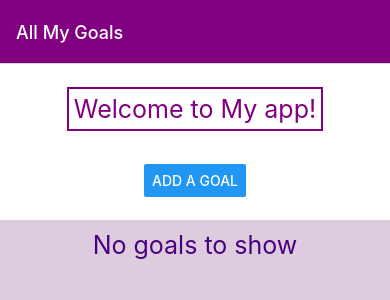
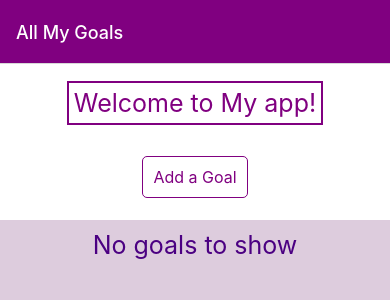
Before and after one commit to taowu-neu/Fall2024-Thu, a React Native app: screen /Home in a window 390 px wide. Shown: the top 300 px of the page. Built offline with nearby package versions, Linux system fonts and the light colour scheme.

Commit message:
add the PressableButton instead of Button component from React Native

```diff
--- a/Components/GoalItem.js
+++ b/Components/GoalItem.js
@@ -1,6 +1,7 @@
-import { Pressable, StyleSheet, Text, View, Button } from "react-native";
+import { Pressable, StyleSheet, Text, View } from "react-native";
 import React from "react";
 import { useNavigation } from "@react-navigation/native";
+import PressableButton from "./PressableButton";
 
 export default function GoalItem({ goalObj, handleDelete }) {
   const navigation = useNavigation();
@@ -24,12 +25,11 @@ export default function GoalItem({ goalObj, handleDelete }) {
     >
       <View style={styles.textContainer}>
         <Text style={styles.text}>{goalObj.text}</Text>
-        <Button
+        <PressableButton
           title="X"
           onPress={() => {
             handleDelete(goalObj.id);
           }}
-          color="grey"
         />
       </View>
     </Pressable>
--- a/Components/Home.js
+++ b/Components/Home.js
@@ -1,7 +1,6 @@
 import { StatusBar } from "expo-status-bar";
 import {
   Alert,
-  Button,
   FlatList,
   SafeAreaView,
   StyleSheet,
@@ -12,44 +11,33 @@ import Header from "./Header";
 import { useState } from "react";
 import Input from "./Input";
 import GoalItem from "./GoalItem";
+import PressableButton from "./PressableButton"; // 引入通用的Pressable Button组件
 
 export default function Home({ navigation }) {
   const [isModalVisible, setIsModalVisible] = useState(false);
   const [goals, setGoals] = useState([]);
   const appName = "My app";
-  //update this fn to receive data
+
   function handleInputData(data) {
-    //log the data to console
-    console.log("App ", data);
-    // declare a JS object
     let newGoal = { text: data, id: Math.random() };
-    // update the goals array to have newGoal as an item
-    //async
     setGoals((prevGoals) => {
       return [...prevGoals, newGoal];
     });
-    //updated goals is not accessible here
     setIsModalVisible(false);
   }
+
   function dismissModal() {
     setIsModalVisible(false);
   }
 
-  // function goalPressHandler(pressedGoal) {
-  //   //which goal?
-  //   console.log("goal pressed");
-  //   navigation.navigate("Details", { goalObj: pressedGoal });
-  // }
   function goalDeleteHandler(deletedId) {
-    console.log("goal deleted ", deletedId);
-    //Use array.filter to update the array by removing the deletedId
-
     setGoals((prevGoals) => {
       return prevGoals.filter((goal) => {
         return goal.id != deletedId;
       });
     });
   }
+
   function deleteAll() {
     Alert.alert("Delete All", "Are you sure you want to delete all goals?", [
       {
@@ -67,7 +55,8 @@ export default function Home({ navigation }) {
       <StatusBar style="auto" />
       <View style={styles.topView}>
         <Header name={appName} />
-        <Button
+        {/* 使用通用的PressableButton替代添加目标的Button */}
+        <PressableButton
           title="Add a Goal"
           onPress={() => {
             setIsModalVisible(true);
@@ -89,7 +78,9 @@ export default function Home({ navigation }) {
             goals.length && <Text style={styles.header}>My Goals List</Text>
           }
           ListFooterComponent={
-            goals.length && <Button title="Delete all" onPress={deleteAll} />
+            goals.length && (
+              <PressableButton title="Delete all" onPress={deleteAll} />
+            )
           }
           ItemSeparatorComponent={
             <View
@@ -106,20 +97,10 @@ export default function Home({ navigation }) {
               <GoalItem
                 goalObj={item}
                 handleDelete={goalDeleteHandler}
-                // handlePress={goalPressHandler}
               />
             );
           }}
         />
-        {/* <ScrollView contentContainerStyle={styles.scrollViewContent}>
-          {goals.map((goalObj) => {
-            return (
-              <View key={goalObj.id} style={styles.textContainer}>
-                <Text style={styles.text}>{goalObj.text}</Text>
-              </View>
-            );
-          })}
-        </ScrollView> */}
       </View>
     </SafeAreaView>
   );
@@ -129,7 +110,6 @@ const styles = StyleSheet.create({
   container: {
     flex: 1,
     backgroundColor: "#fff",
-    // alignItems: "center",
     justifyContent: "center",
   },
   header: {
@@ -137,10 +117,8 @@ const styles = StyleSheet.create({
     fontSize: 25,
     marginTop: 10,
   },
-
   topView: { flex: 1, alignItems: "center", justifyContent: "space-evenly" },
   bottomView: { flex: 4, backgroundColor: "#dcd" },
-
   scrollViewContent: {
     alignItems: "center",
   },
--- /dev/null
+++ b/Components/PressableButton.js
@@ -0,0 +1,37 @@
+import { Pressable, Text, StyleSheet } from "react-native";  // 确保导入了Pressable
+import React from "react";
+
+export default function PressableButton({ title, onPress }) {
+  return (
+    <Pressable
+      onPress={onPress}
+      android_ripple={{
+        color: "purple",
+        borderless: true,
+      }}
+      style={({ pressed }) => [
+        {
+          backgroundColor: pressed ? "#ddd" : "#fff",
+        },
+        styles.button,
+      ]}
+    >
+      <Text style={styles.text}>{title}</Text>
+    </Pressable>
+  );
+}
+
+const styles = StyleSheet.create({
+  button: {
+    padding: 10,
+    marginVertical: 5,
+    borderRadius: 5,
+    borderWidth: 1,
+    borderColor: "purple",
+    alignItems: "center",
+  },
+  text: {
+    color: "purple",
+    fontSize: 16,
+  },
+});
--- a/package.json
+++ b/package.json
@@ -14,7 +14,7 @@
     "expo": "~51.0.28",
     "expo-status-bar": "~1.12.1",
     "react": "18.2.0",
-    "react-native": "0.74.5",
+    "react-native": "^0.75.4",
     "react-native-safe-area-context": "4.10.5",
     "react-native-screens": "3.31.1"
   },
```
Also changed, not shown: App.js (+1 -10 lines), Components/GoalDetails.js (+5 -5 lines), 1 other file (tests, documents, lock files or other folders).
